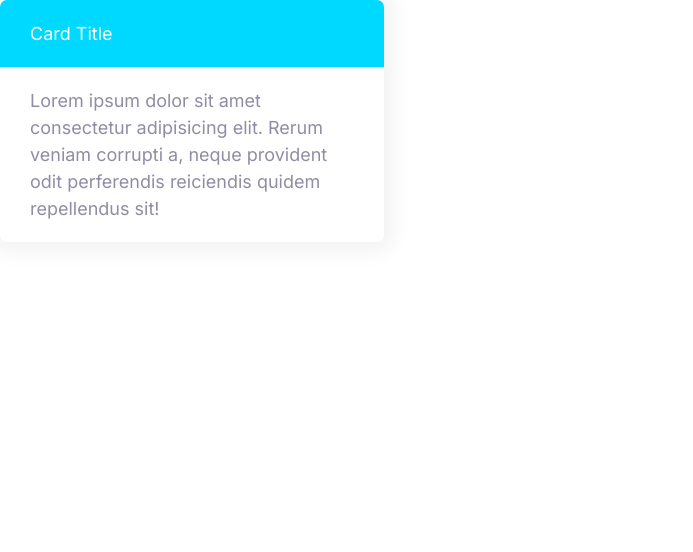
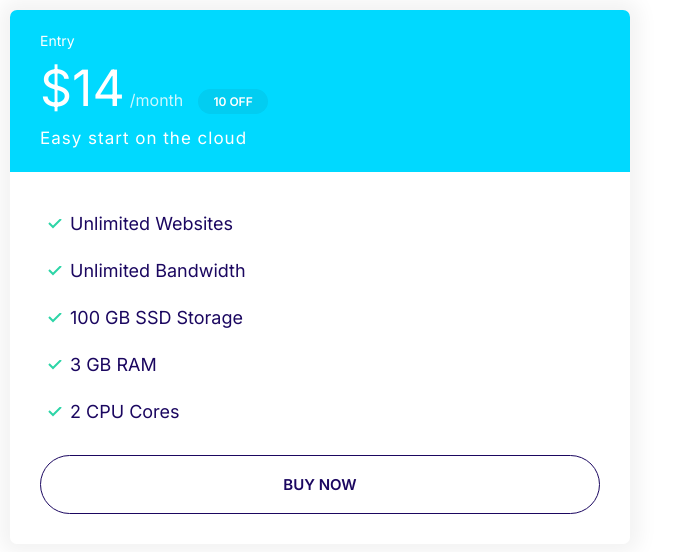
Before and after one commit to Eldor-dev/Moshify, a plain HTML site: page index.html in a window 1280 px wide. Shown: the whole page, without its empty margins (0-693 px from the left). Drawn offline with Linux system fonts and the light colour scheme.

Commit message:
Build the plans component.

```diff
--- a/CSS/styles.css
+++ b/CSS/styles.css
@@ -119,6 +119,7 @@ a {
 
 .badge--small {
   font-size: 1.6rem;
+  padding: 0.5rem 1.5rem;
 }
 
 @media screen and (min-width: 1024px) {
@@ -305,3 +306,56 @@ a {
   background: var(--color-secondary);
   color: #fff;
 }
+
+.card--secondary .badge--secondary {
+  background: #02cdf1;
+}
+
+/* Plans */
+
+.plan__name {
+  color: #fff;
+  margin: 0;
+  font-weight: 500;
+  font-size: 2.4rem;
+}
+
+.plan__price {
+  font-size: 6rem;
+}
+
+.plan__billing-cycle {
+  font-size: 2.4rem;
+  font-weight: 300;
+  opacity: 0.8;
+  margin-right: 1rem;
+}
+
+.plan__description {
+  font-size: 2rem;
+  font-weight: 300;
+  letter-spacing: 1px;
+  display: block;
+}
+
+.plan .list__item {
+  margin-bottom: 2rem;
+}
+
+@media screen and (min-width: 1024px) {
+  .plan__name {
+    font-size: 1.4rem;
+  }
+
+  .plan__price {
+    font-size: 5rem;
+  }
+
+  .plan__billing-cycle {
+    font-size: 1.6rem;
+  }
+
+  .plan__description {
+    font-size: 1.7rem;
+  }
+}
--- a/index.html
+++ b/index.html
@@ -15,13 +15,26 @@
     <title>Document</title>
   </head>
   <body>
-    <div style="width: 30%">
-      <div class="card card--secondary">
-        <div class="card__header">Card Title</div>
-        <div class="card__body">
-          Lorem ipsum dolor sit amet consectetur adipisicing elit. Rerum veniam
-          corrupti a, neque provident odit perferendis reiciendis quidem
-          repellendus sit!
+    <div style="width: 50%; padding: 10px">
+      <div class="plan">
+        <div class="card card--secondary">
+          <div class="card__header">
+            <h3 class="plan__name">Entry</h3>
+            <span class="plan__price">$14</span>
+            <span class="plan__billing-cycle">/month</span>
+            <span class="badge badge--secondary badge--small">10 OFF</span>
+            <span class="plan__description">Easy start on the cloud</span>
+          </div>
+          <div class="card__body">
+            <ul class="list list--tick">
+              <li class="list__item">Unlimited Websites</li>
+              <li class="list__item">Unlimited Bandwidth</li>
+              <li class="list__item">100 GB SSD Storage</li>
+              <li class="list__item">3 GB RAM</li>
+              <li class="list__item">2 CPU Cores</li>
+            </ul>
+            <button class="btn btn--outline btn--block">Buy Now</button>
+          </div>
         </div>
       </div>
     </div>
```
Also changed, not shown: components/plans.html (added, +23 -0 lines).
